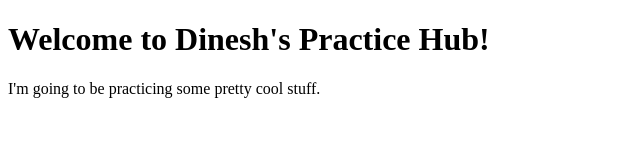
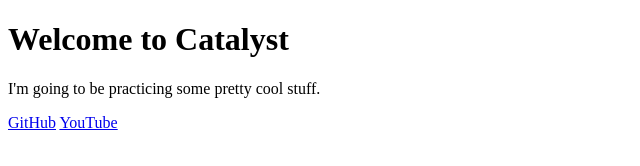
Before and after one commit to Crackle2K/Catalyst, a plain HTML site: page index.html in a window 1280 px wide. Shown: the whole page, without its empty margins (0-640 px from the left). Drawn offline with Linux system fonts and the light colour scheme.

Commit message:
Added Header

```diff
--- a/index.html
+++ b/index.html
@@ -1,12 +1,22 @@
 <!DOCTYPE html>
+
+<!-- Header -->
+
 <html lang="en">
 <head>
     <meta charset="UTF-8">
     <meta name="viewport" content="width=device-width, initial-scale=1.0">
-    <title>Practice Hub</title>
+    <link rel="stylesheet" href="styles.css">
+    <link rel="icon" type="image/png" href="">
+    <title>Catalyst</title>
 </head>
+
 <body>
-    <h1>Welcome to Dinesh's Practice Hub!</h1>
+    <h1>Welcome to Catalyst</h1>
     <p>I'm going to be practicing some pretty cool stuff.</p>
+
+
+    <a href="https://github.com/crackle2k">GitHub</a>
+    <a href="https://youtube.com/c/crackle2k">YouTube</a>
 </body>
 </html>
```
